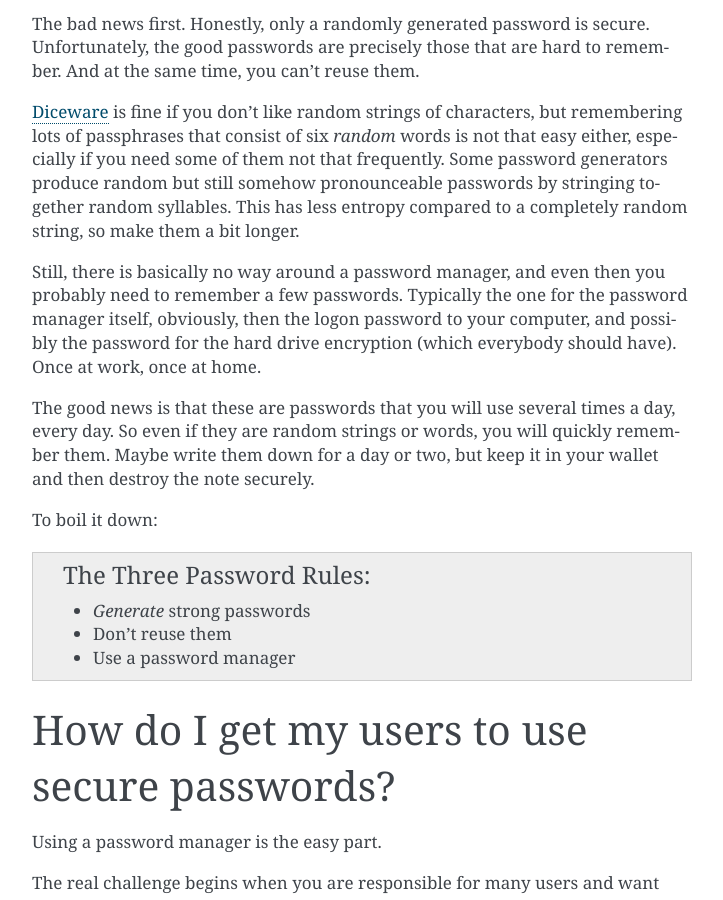
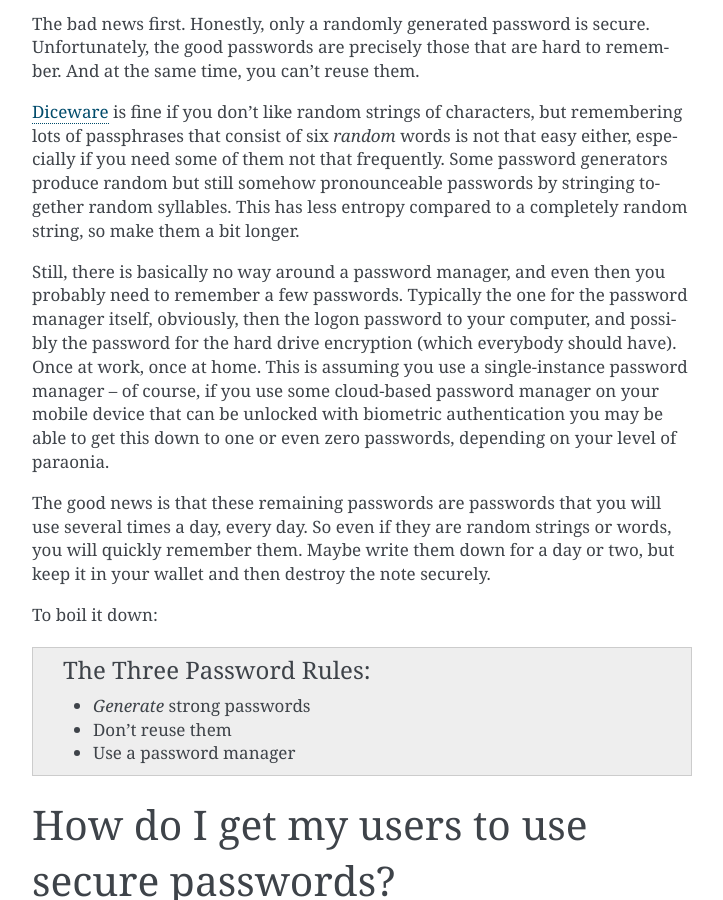
Before and after one commit to AdrianVollmer/Crack-O-Matic, a Sphinx documentation site: the page built from doc/motivation/index.rst, in a window 1280 px wide and 900 px high, scrolled down 5149 px. Shown: the whole window, without its empty margins (388-1111 px from the left). Built offline with Sphinx 7.4.7, drawn with Linux system fonts in a browser that asks for light colours.

Commit message:
Add remark about minimum number of passwords to docs

```diff
--- a/doc/motivation/index.rst
+++ b/doc/motivation/index.rst
@@ -253,12 +253,16 @@ Still, there is basically no way around a password manager, and even then
 you probably need to remember a few passwords. Typically the one for the
 password manager itself, obviously, then the logon password to your
 computer, and possibly the password for the hard drive encryption (which
-everybody should have). Once at work, once at home.
+everybody should have). Once at work, once at home. This is assuming you use
+a single-instance password manager -- of course, if you use some cloud-based
+password manager on your mobile device that can be unlocked with biometric
+authentication you may be able to get this down to one or even zero
+passwords, depending on your level of paraonia.
 
-The good news is that these are passwords that you will use several times a
-day, every day. So even if they are random strings or words, you will
-quickly remember them. Maybe write them down for a day or two, but keep it
-in your wallet and then destroy the note securely.
+The good news is that these remaining passwords are passwords that you will
+use several times a day, every day. So even if they are random strings or
+words, you will quickly remember them. Maybe write them down for a day or
+two, but keep it in your wallet and then destroy the note securely.
 
 To boil it down:
 
```
